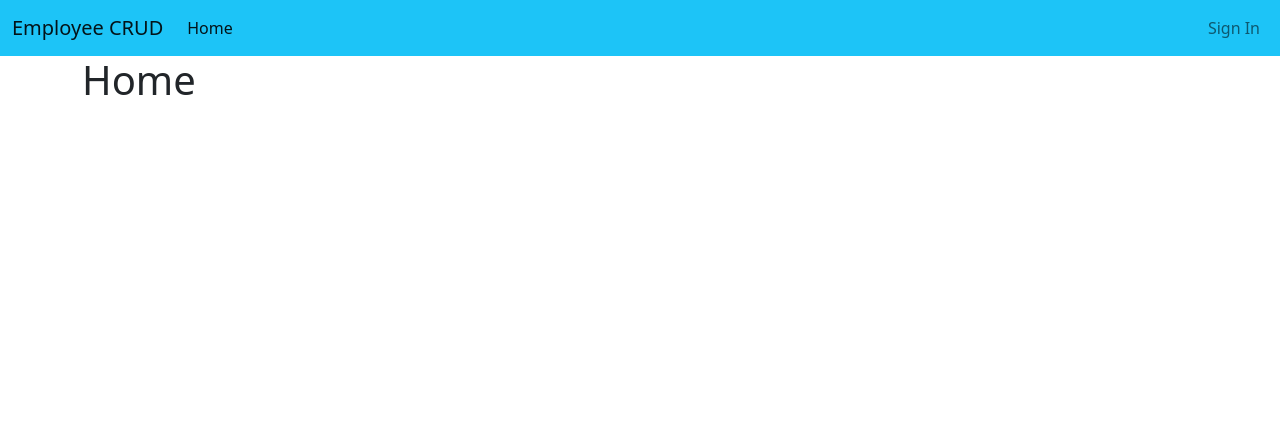
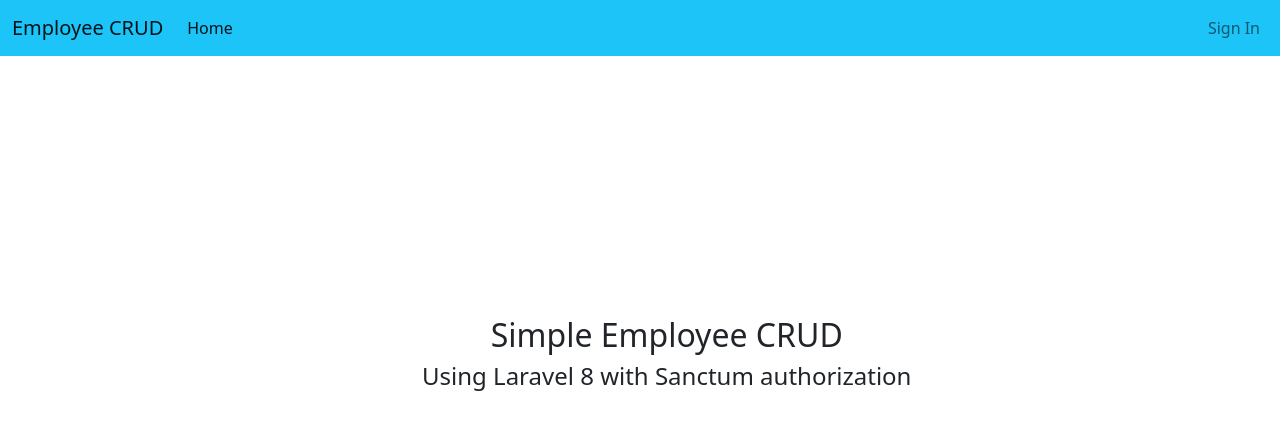
Before and after one commit to mdshajib/vue-demo, a Vue app: page / in a window 1280 px wide. Shown: the top 430 px of the page. Built offline with nearby package versions, Linux system fonts and the light colour scheme; what vue-toastr-2 would draw is missing.

Commit message:
home updated.

```diff
--- a/src/components/Home.vue
+++ b/src/components/Home.vue
@@ -1,6 +1,9 @@
 <template>
     <div class="home">
-        <h1>Home</h1>
+        <div class="home_content">
+            <h2>Simple Employee CRUD</h2>
+            <h4>Using Laravel 8 with Sanctum authorization</h4>
+        </div>
     </div>
 </template>
 
@@ -9,3 +12,14 @@ export default {
     name:'Home'
 }
 </script>
+<style>
+.home{
+    position: relative;
+}
+.home_content{
+    text-align: center;
+    position: absolute;
+    top: 260px;
+    left: 340px;
+}
+</style>
```
